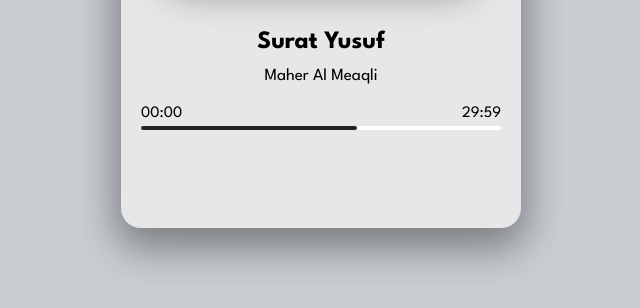
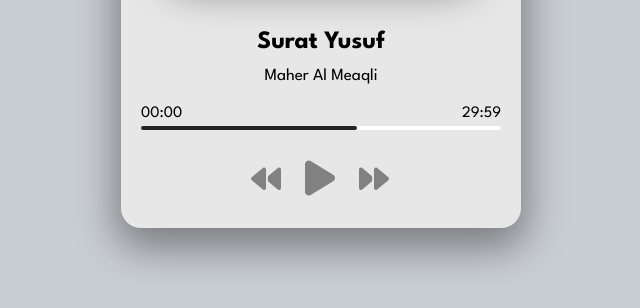
Before and after one commit to msaber93/Music-Player, a plain HTML site: page index.html in a window 1280 px wide. Shown: the part 422-730 px from the top of the page, without its empty margins (319-959 px from the left). Drawn offline with Linux system fonts and the light colour scheme.

Commit message:
Add new code to HTML CSS file

```diff
--- a/css/style.css
+++ b/css/style.css
@@ -74,6 +74,28 @@
     top: -25px;
 }
 
+/* Controls */
+.player-controls {
+    position: relative;
+    left: 130px;
+    top: -15px;
+    width: 200px;
+}
+.fa-solid {
+    font-size: 30px;
+    margin-right: 20px;
+    color: rgb(129, 129, 129);
+    cursor: pointer;
+    user-select: none;
+}
+.fa-solid:hover {
+    filter: brightness(90%);
+}
+.main-button {
+    font-size: 40px;
+    position: relative;
+    top: 3px;
+}
 
 @media (max-width: 376px) {
     .player-container {
@@ -88,4 +110,7 @@
     h3 {
         font-size: 12px;
     }
+    .player-controls {
+        left: 105px;
+    }
 }
--- a/index.html
+++ b/index.html
@@ -26,6 +26,12 @@
                 <span id="duration">29:59</span>
             </div>
         </div>
+        <!-- Controls -->
+        <div class="player-controls">
+            <i class="fa-solid fa-backward" id="previous" title="Previous"></i>
+            <i class="fa-solid fa-play main-button" id="play" title="Play"></i>
+            <i class="fa-solid fa-forward" id="forward" title="Forward"></i>
+        </div>
     </div>
 </body>
 </html>
```
